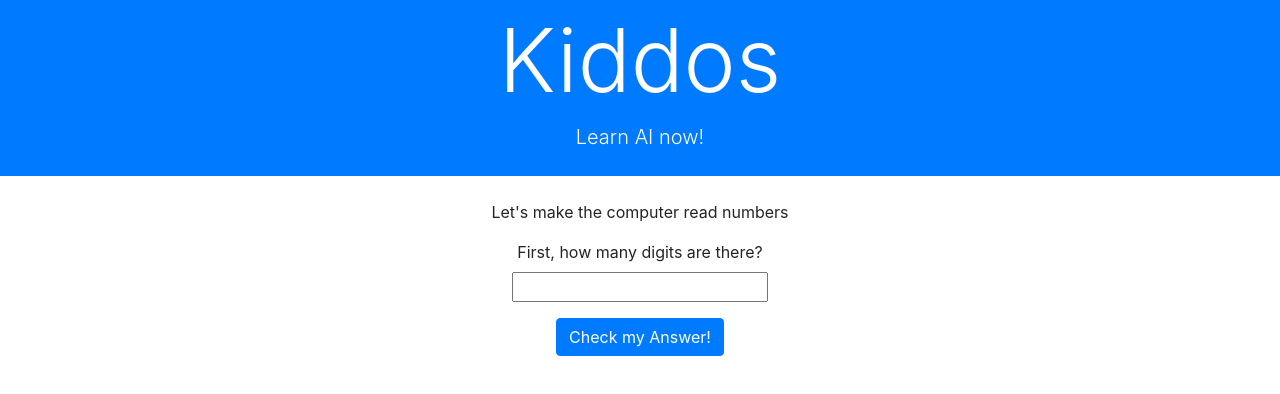
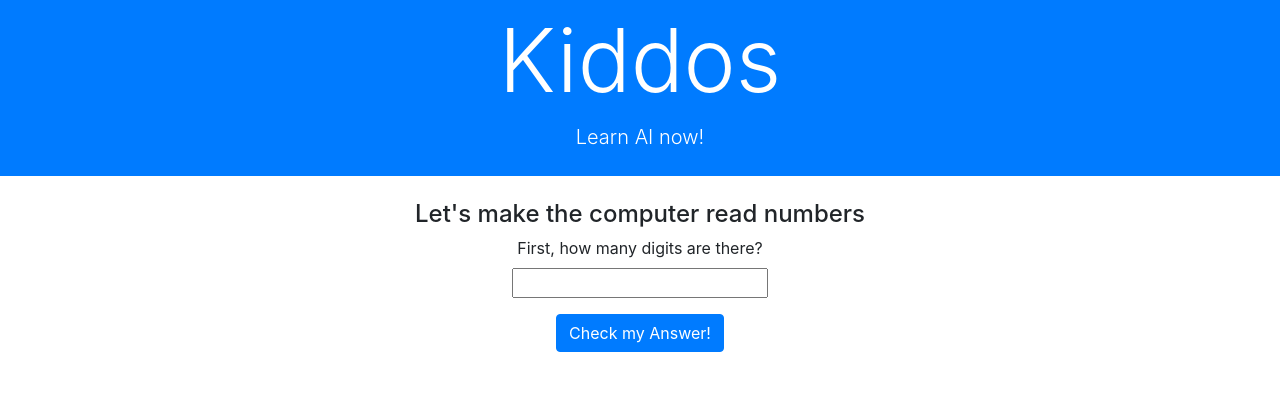
Before and after one commit to DileepReddyP/hackathon-ai, a Next.js app: page /q1 in a window 1280 px wide. Shown: the top 394 px of the page. Built offline with nearby package versions, Linux system fonts and the light colour scheme.

Commit message:
chore: change trivial styling

```diff
--- a/pages/q1.jsx
+++ b/pages/q1.jsx
@@ -24,7 +24,7 @@ function QuestionOne() {
 	}
 	return (
 		<div>
-			<p>Let&apos;s make the computer read numbers</p>
+			<h4>Let&apos;s make the computer read numbers</h4>
 			<form>
 				<label htmlFor='digits'>First, how many digits are there?</label>
 				<br />
--- a/pages/q2.jsx
+++ b/pages/q2.jsx
@@ -25,7 +25,7 @@ function QuestionTwo() {
 	return (
 		<div>
 			<p>Our numbers need to be in boxes with the same size,</p>
-			<p>and We&apos;re going to use a 28 x 28 box for the numbers</p>
+			<p>and we&apos;re going to use a 28 x 28 box for the numbers</p>
 
 			<form>
 				{/* <!-- Asks the height and width of the draw box --> */}
```
